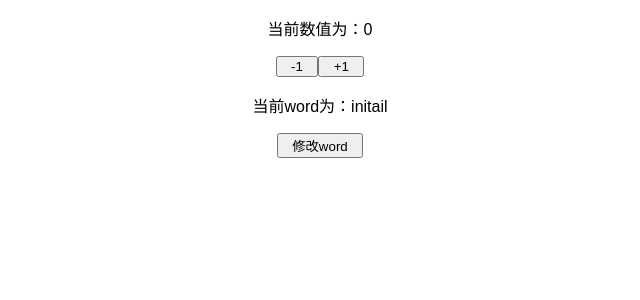
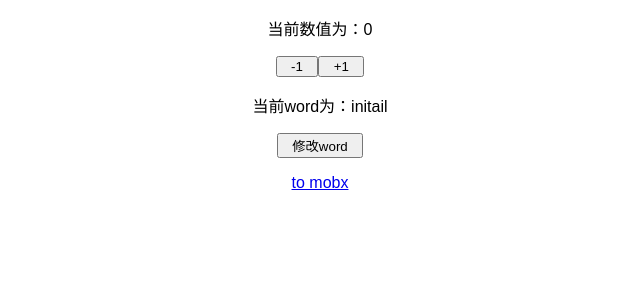
Before and after one commit to gonghongchen/create-app, a React (Create React App) app: page /redux in a window 1280 px wide. Shown: the top 300 px of the page, without its empty margins (320-960 px from the left). Built offline with nearby package versions, Linux system fonts and the light colour scheme.

Commit message:
add build files

```diff
--- a/src/App.tsx
+++ b/src/App.tsx
@@ -5,10 +5,18 @@ import NotFound from './pages/notFound'
 import Detail from './pages/detail'
 import Mobx from './mobx/mobx'
 import Redux from './redux/redux'
+import {Link} from 'react-router-dom'
+
+const Index = () => {
+  return (
+    <Link to='/mobx'>to mobx</Link>
+  )
+}
 
 export default() => (
   <Switch>
     <Redirect from='/' to='/index' exact={true}/>
+    <Route path='/index' exact={true} component={Index}/>
     <Route path='/mobx' exact={true} component={Mobx}/>
     <Route path='/detail' exact={true} component={Detail} />
     <Route path='/redux' exact={true} component={Redux} />
--- a/src/mobx/mobx.tsx
+++ b/src/mobx/mobx.tsx
@@ -2,6 +2,7 @@ import AppState from '../mobx/AppState'
 import ToDetail from '../pages/toDetial'
 import {observer} from 'mobx-react'
 import * as React from 'react'
+import {Link} from 'react-router-dom'
 
 const state = new AppState();
 interface ISentenceProps {
@@ -31,6 +32,7 @@ const Button : React.SFC < ISentenceProps > = observer(props => {
       <button onClick={click.bind(null, 1)}>&nbsp;&nbsp;+1&nbsp;&nbsp;</button>
       <p>当前数值为：{props.store.num}</p>
       <ToDetail />
+      <p><Link to='/redux'>to redux</Link></p>
     </div>
   )
 })
--- a/src/pages/detail.tsx
+++ b/src/pages/detail.tsx
@@ -1,7 +1,11 @@
 import * as React from 'react';
+import {Link} from 'react-router-dom'
 
 export default () => {
     return (
-        <div>This is detail page.</div>
+        <div>
+            <p>This is detail page.</p>
+            <p><Link to='/index'>to index</Link></p>
+        </div>
     )
 }
--- a/src/redux/redux.tsx
+++ b/src/redux/redux.tsx
@@ -1,7 +1,8 @@
 import store from './reducer'
 import actions from './actions'
 import * as React from 'react'
-import {connect, Provider} from "react-redux";
+import {connect, Provider} from "react-redux"
+import {Link} from 'react-router-dom'
 
 store.subscribe(() => {
     console.log(store.getState())
@@ -48,6 +49,7 @@ const Show : React.SFC = (props : any) => {
             <button onClick={click.bind(null, 1)}>&nbsp;&nbsp;+1&nbsp;&nbsp;</button>
             <p>当前word为：{props.word}</p>
             <button onClick={modifyWord.bind(null)}>&nbsp;&nbsp;修改word&nbsp;&nbsp;</button>
+            <p><Link to='/mobx'>to mobx</Link></p>
         </div>
     )
 }
```
